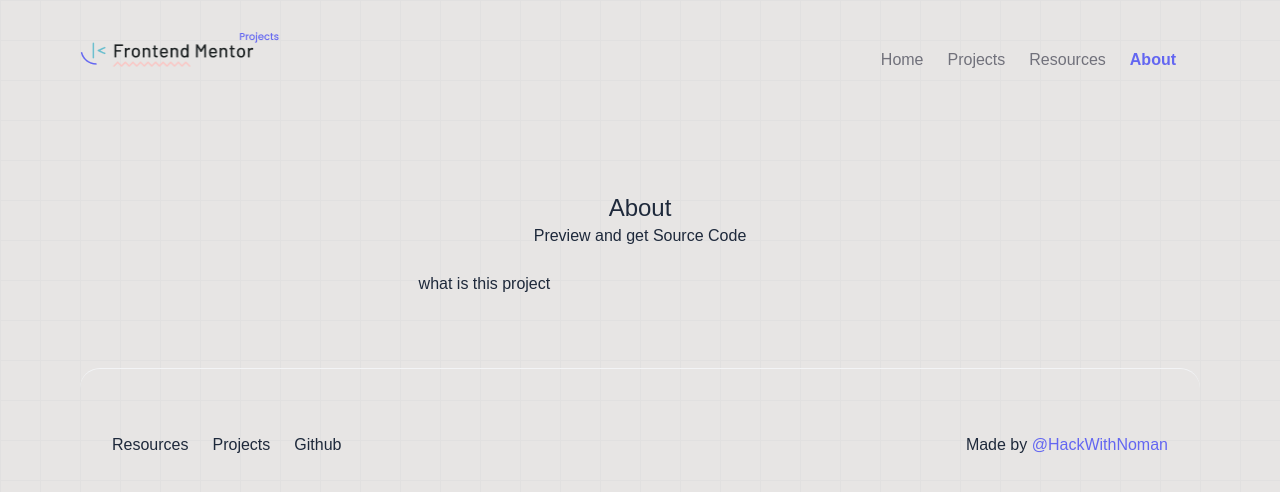
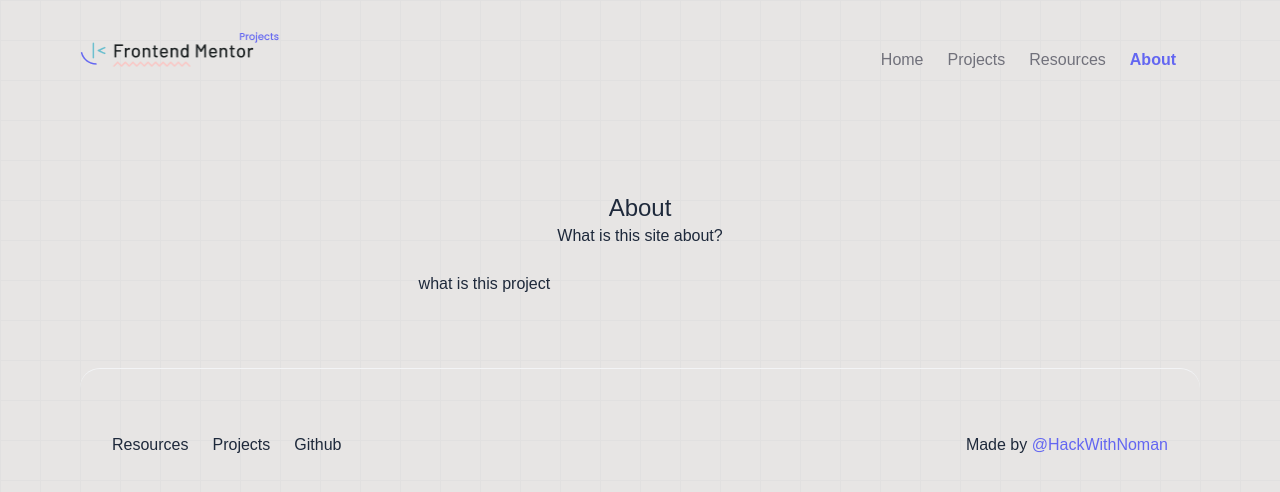
Before and after one commit to HackWithNoman/frontendmentor-site, a Next.js app: page /about in a window 1280 px wide. Shown: the top 492 px of the page. Built offline with nearby package versions, Linux system fonts and the light colour scheme.

Commit message:
organized components

```diff
--- a/src/app/(main)/about/page.tsx
+++ b/src/app/(main)/about/page.tsx
@@ -3,7 +3,7 @@ function About() {
     <section className="mt-24 flex flex-col items-center">
       <div className="text-center mb-6">
         <h2 className="text-2xl">About</h2>
-        <p>Preview and get Source Code</p>
+        <p>What is this site about?</p>
       </div>
       <div className="grid grid-cols-1 md:grid-cols-2 lg:grid-cols-3 gap-6">
         <h1>what is this project</h1>
--- a/src/app/(main)/resources/page.tsx
+++ b/src/app/(main)/resources/page.tsx
@@ -2,7 +2,6 @@ import data from "@/data/resources";
 import { Button } from "@/components/ui/button";
 import Link from "next/link";
 import { FaCode } from "react-icons/fa";
-import Image from "next/image";
 
 function Resources() {
   return (
@@ -15,13 +14,13 @@ function Resources() {
         {data.map((item) => (
           <section key={item.id} className="bg-gray-100 rounded-sm mt-4">
             <div className="p-6 relative">
-              <Image
+              {/*<Image
                 className="absolute bottom-[-4] right-0 transform p-3 rounded-full opacity-70"
                 src={item.logo}
                 width={70}
                 height={70}
                 alt={item.name}
-              />
+              />*/}
               <h1 className="flex gap-4">
                 <span className="text-2xl">{item.name}</span>
                 <span className="mb-6 border bg-blue-100 text-gray-800 rounded-full px-2 py-1 text-xs w-auto">
--- a/src/app/components/projects/Projects.tsx
+++ b/src/app/components/projects/Projects.tsx
@@ -4,6 +4,8 @@ import { Button } from "@/components/ui/button";
 import Link from "next/link";
 
 function Projects() {
+  const upData = data.slice(0, 6);
+
   return (
     <section className="mt-24 flex flex-col items-center">
       <div className="text-center mb-6">
@@ -11,7 +13,7 @@ function Projects() {
         <p>Preview and get Source Code</p>
       </div>
       <div className="grid grid-cols-1 md:grid-cols-2 lg:grid-cols-3 gap-6">
-        {data.map((item) => (
+        {upData.map((item) => (
           <ProjectCard
             key={item.id}
             imageUrl={item.imageUrl}
```
